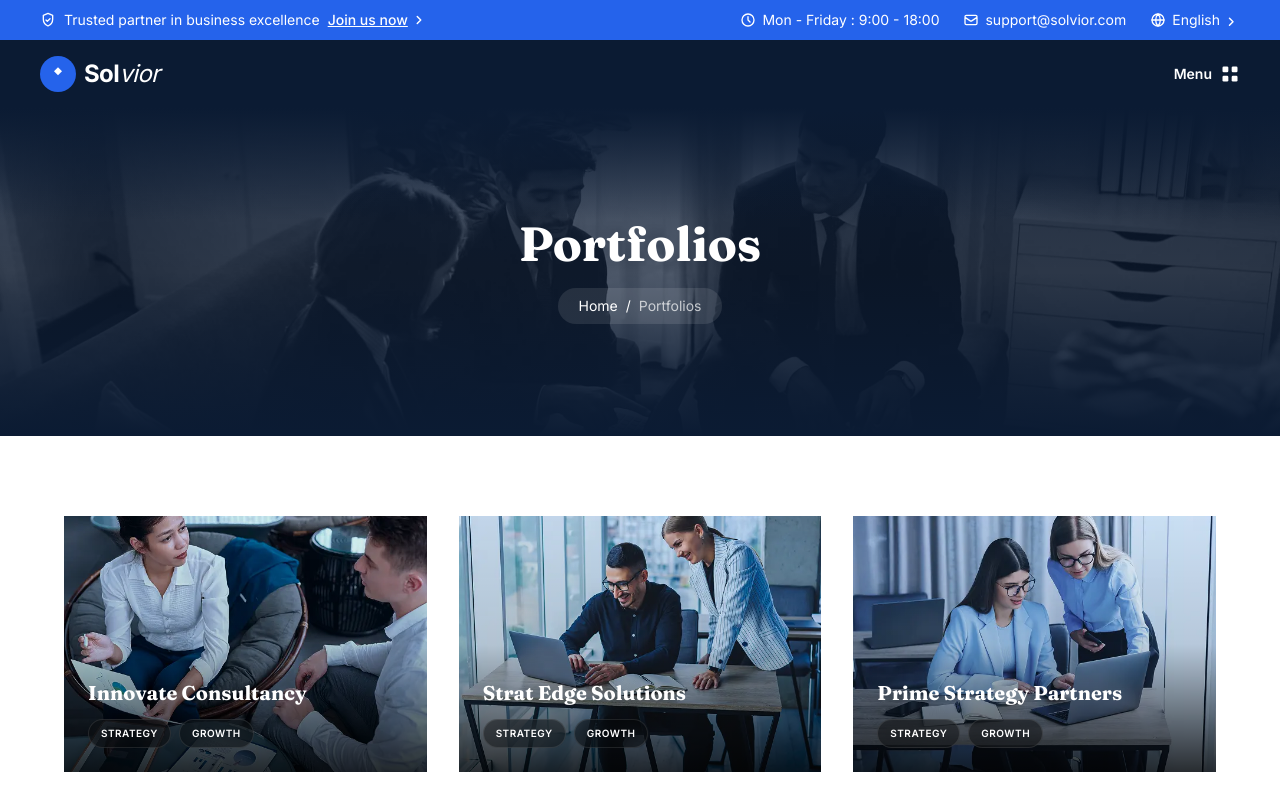
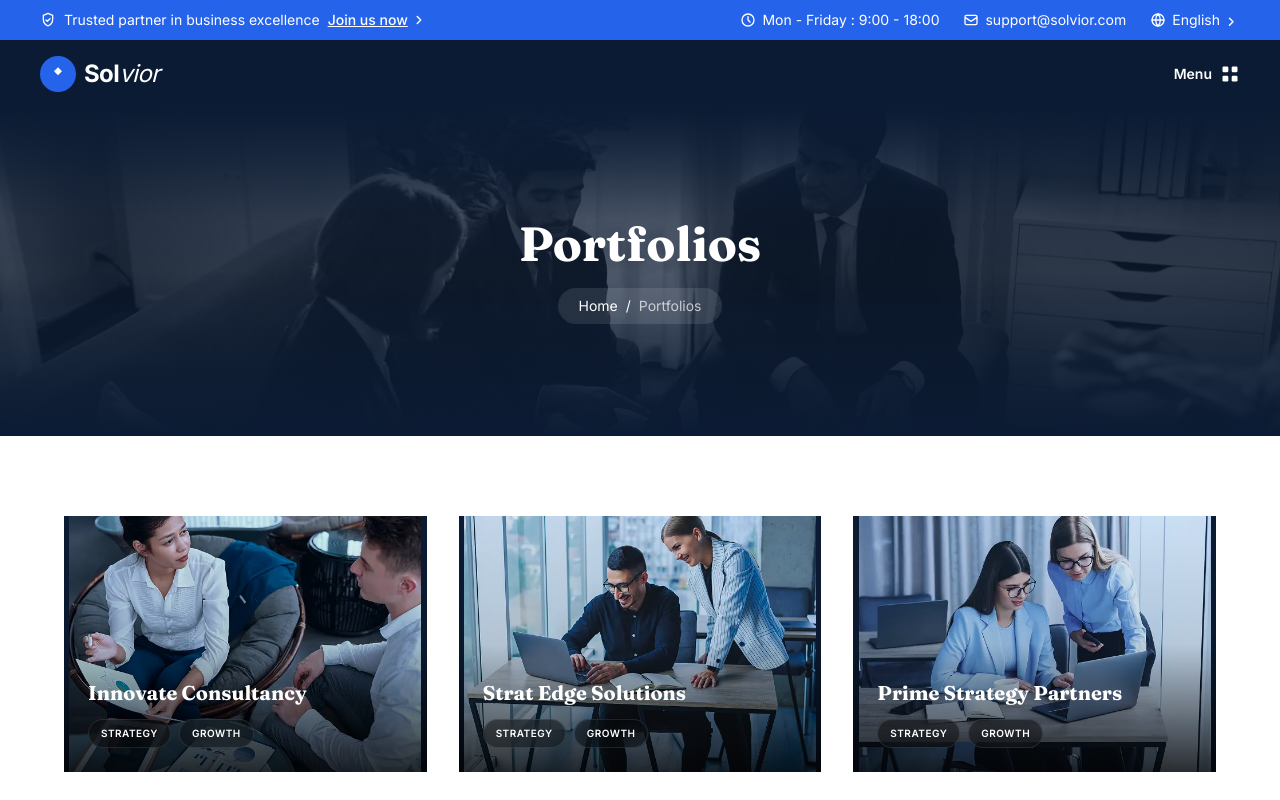
Before and after one commit to maryamiqbal19b-cloud/solvior-home-8, a Next.js app: page /portfolios in a window 1280 px wide. Shown: the top 800 px of the page. Built offline with nearby package versions, Linux system fonts and the light colour scheme.

Commit message:
Update PortfolioGrid.tsx

```diff
--- a/app/portfolios/PortfolioGrid.tsx
+++ b/app/portfolios/PortfolioGrid.tsx
@@ -18,7 +18,7 @@ export function PortfolioGrid() {
           <img
             src={p.img}
             alt={p.title}
-            className="w-full h-64 object-cover transition-transform duration-500 ease-out group-hover:scale-105"
+           className="w-full h-64 object-contain bg-[#0B1B33] transition-transform duration-500 ease-out group-hover:scale-105"
           />
           <div className="absolute inset-0 bg-gradient-to-t from-black/80 via-black/10 to-transparent" />
           <div className="absolute bottom-0 left-0 right-0 p-6">
```
